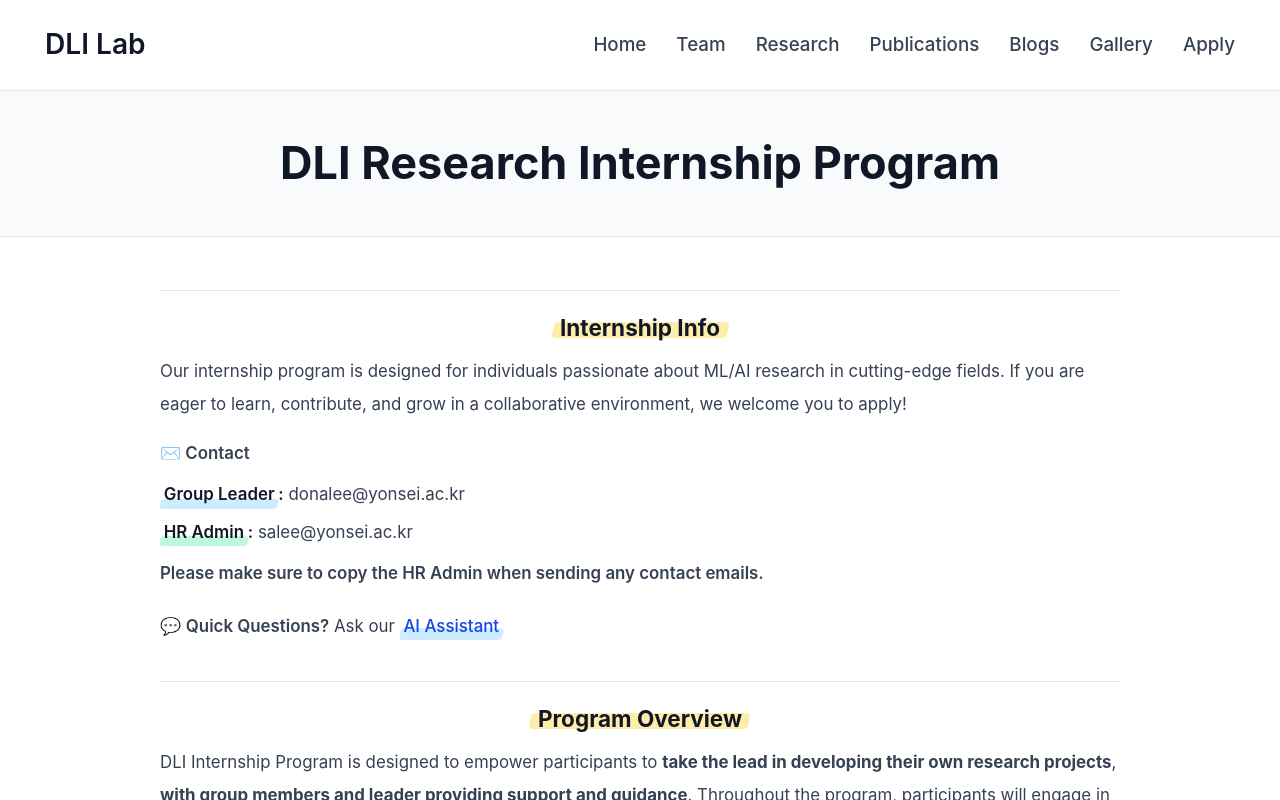
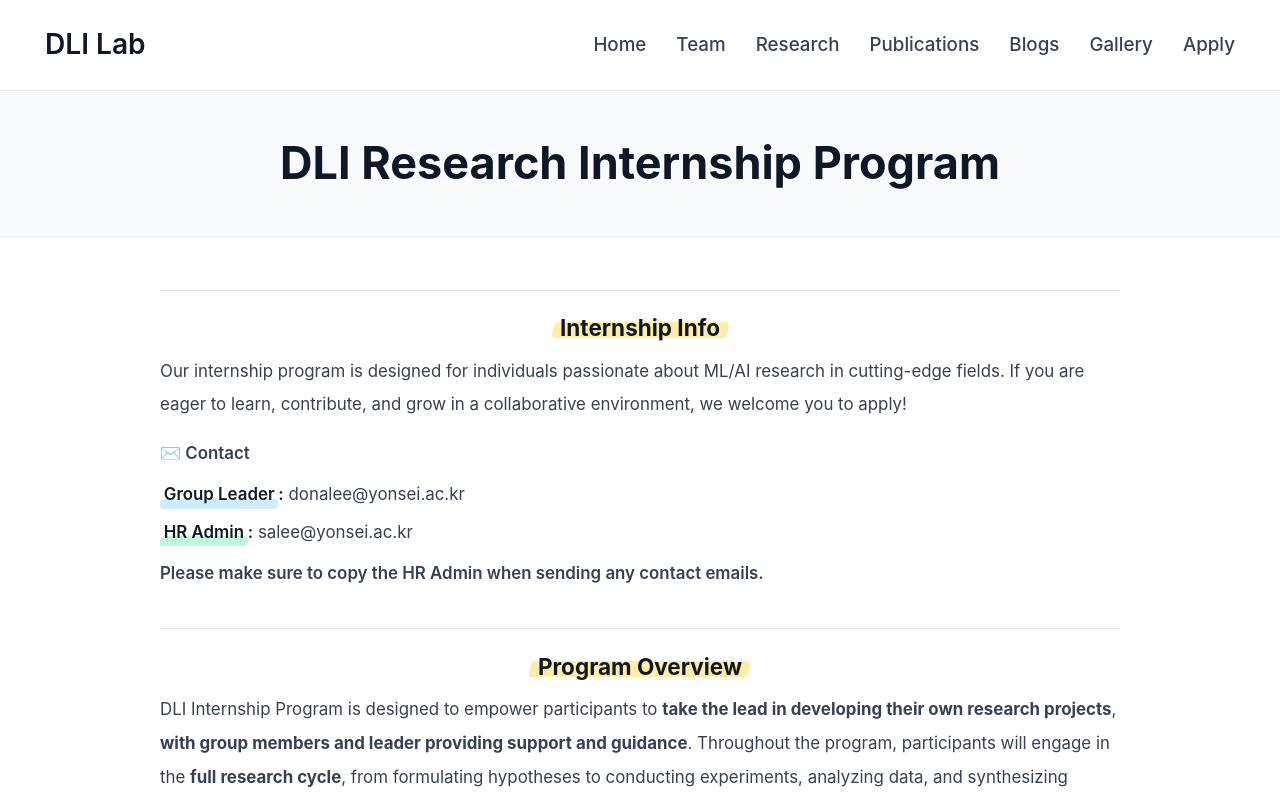
Before and after one commit to DLI-Lab/dli_website, a Next.js app in the folder web/: page /apply in a window 1280 px wide. Shown: the top 800 px of the page. Built offline with nearby package versions, Linux system fonts and the light colour scheme; a web font is replaced by a local one.

Commit message:
chore: remove ai assistant

```diff
--- a/web/app/apply/page.tsx
+++ b/web/app/apply/page.tsx
@@ -1,21 +1,4 @@
-import type { ReactNode } from "react";
-
 export default function ApplyPage() {
-  const HighlightLink = ({ href, children }: { href: string; children: ReactNode }) => (
-    <a
-      href={href}
-      target={href.startsWith("http") ? "_blank" : undefined}
-      rel={href.startsWith("http") ? "noreferrer noopener" : undefined}
-      className="group relative inline-block px-1 font-medium text-blue-700 hover:text-blue-800 transition-colors"
-    >
-      <span
-        aria-hidden
-        className="absolute inset-x-0 bottom-[0.18em] h-[0.72em] rounded-sm -skew-x-12 bg-sky-200/70 transition-colors group-hover:bg-sky-300/70"
-      />
-      <span className="relative">{children}</span>
-    </a>
-  );
-
   const HighlightTitle = ({ children }: { children: React.ReactNode }) => (
     <span className="relative inline-block px-2">
       <span
@@ -86,10 +69,6 @@ export default function ApplyPage() {
                 </div>
                 <p className="font-semibold text-gray-700">
                   Please make sure to copy the HR Admin when sending any contact emails.
-                </p>
-                <p className="mt-3">
-                  💬 <span className="font-semibold">Quick Questions?</span> Ask our{" "}
-                  <HighlightLink href="https://wehere.ai/chat/yonsei-dli">AI Assistant</HighlightLink>
                 </p>
               </div>
             </div>
--- a/web/app/page.tsx
+++ b/web/app/page.tsx
@@ -249,17 +249,6 @@ export default function Home() {
                   As a research group member, you can expect mentorship and guidance from the research group leader and senior members of the group. We offer regular group meetings, one-on-one meetings, and training opportunities from the support of our members.
                 </p>
               </div>
-
-              <div className="border-b border-gray-200 pb-4">
-                <h3 className="text-base lg:text-lg font-semibold text-gray-900">
-                  I have more questions. How can I get more information?
-                </h3>
-                <p className="mt-2 text-base lg:text-lg text-gray-600 leading-relaxed">
-                  If you have additional questions, feel free to ask our{" "}
-                  <HighlightLink href="https://wehere.ai/chat/yonsei-dli">AI Assistant</HighlightLink>, or contact us
-                  directly via email through the <HighlightLink href="/apply">Apply</HighlightLink> page.
-                </p>
-              </div>
             </div>
           </div>
         </div>
```
